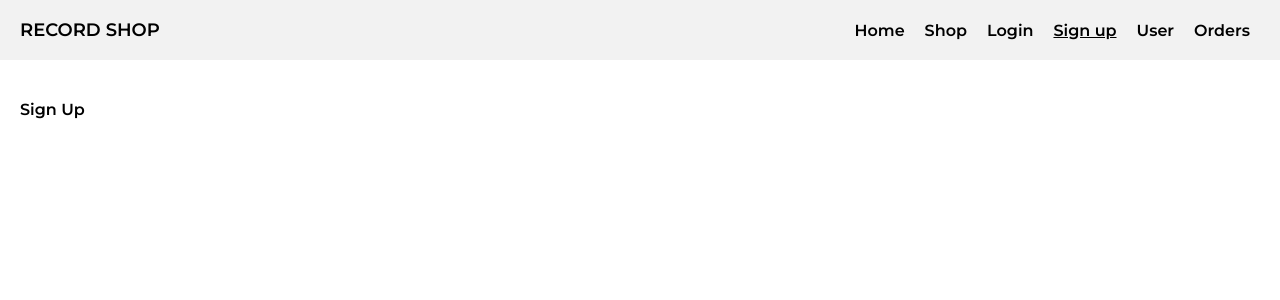
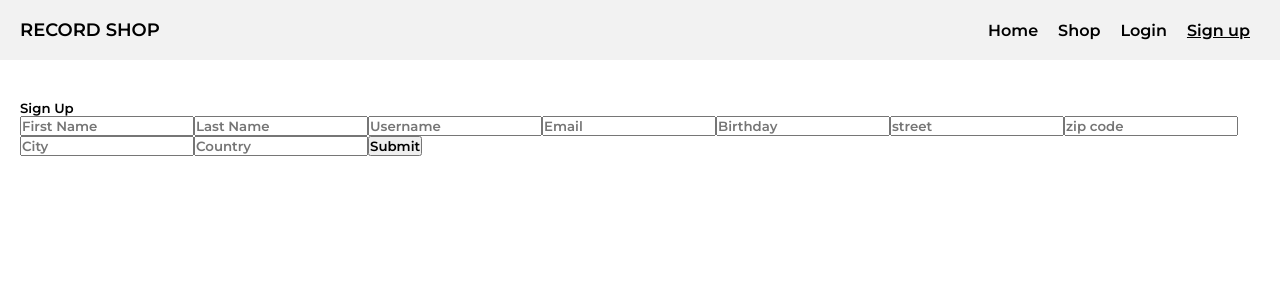
Before and after one commit to Lnferrari/record-store, a React (Create React App) app in the folder client/: page /signup in a window 1280 px wide. Shown: the top 300 px of the page. Built offline with nearby package versions, Linux system fonts and the light colour scheme.

Commit message:
adding sign up page

```diff
--- a/client/package.json
+++ b/client/package.json
@@ -10,7 +10,9 @@
     "react": "^17.0.2",
     "react-dom": "^17.0.2",
     "react-hook-form": "^7.15.3",
+    "react-router-dom": "^5.3.0",
     "react-scripts": "4.0.3",
+    "react-toastify": "^8.0.2",
     "web-vitals": "^1.1.2"
   },
   "scripts": {
--- a/client/src/Components/App.js
+++ b/client/src/Components/App.js
@@ -6,7 +6,8 @@ import Login from './Login';
 import Signup from './Signup';
 import UserProfile from './UserProfile'
 import UserOrders from './UserOrders'
-
+import { ToastContainer, toast } from 'react-toastify';
+import 'react-toastify/dist/ReactToastify.css';
 
 const App = () => {
   return (
@@ -24,6 +25,7 @@ const App = () => {
         </Switch>
 
       </Router>
+      <ToastContainer />
     </div>
   );
 }
--- a/client/src/Components/Login.jsx
+++ b/client/src/Components/Login.jsx
@@ -1,34 +1,45 @@
-import React from 'react'
-import { SignInUser } from '../helpers/apiCalls'
-import { useForm } from "react-hook-form";
+import React from 'react';
+import { SignInUser } from '../helpers/apiCalls';
+import { useContext } from 'react';
+import { UserContext } from '../context/UserContext';
+import { useForm } from 'react-hook-form';
+import { useHistory } from 'react-router-dom';
+import { toast } from 'react-toastify';
 
 const Login = () => {
+  const {
+    register,
+    handleSubmit,
+    formState: { errors },
+  } = useForm();
+  let history = useHistory();
 
-  const { register, handleSubmit, formState: { errors } } = useForm();
+  const { setUser } = useContext(UserContext);
 
   const onSubmit = async (data) => {
-    const res = await SignInUser(data)
-    if (res.error) console.log(res.error)
-    console.log(res)
+    const res = await SignInUser(data);
+    if (!res.error) {
+      setUser(res);
+      history.push('/shop');
+    } else {
+      toast(`🦄 ${res.error.message}`);
+    }
   };
 
   return (
     <section className='page-wrapper'>
+      <h5>Login</h5>
+      <form onSubmit={handleSubmit(onSubmit)}>
+        <input {...register('email', { required: true })} />
+        {errors.email && <span>Email is required</span>}
 
-      <h5>Login</h5>
+        <input {...register('password', { required: true })} />
+        {errors.password && <span>Password is required</span>}
 
-      <form onSubmit={handleSubmit(onSubmit)}>
-        <input {...register("email", {required: true})} />
-        {errors.email && <span>This field is required</span>}
+        <input type='submit' />
+      </form>
+    </section>
+  );
+};
 
-        <input {...register("password", {required: true})} />
-        {errors.password && <span>This field is required</span>}
-
-        <input type="submit" />
-      </form>
-
-    </section>
-  )
-}
-
-export default Login
+export default Login;
--- a/client/src/Components/Navigation.jsx
+++ b/client/src/Components/Navigation.jsx
@@ -1,7 +1,11 @@
-import React from 'react'
+import React, { useContext } from 'react'
 import { NavLink } from 'react-router-dom'
+import { UserContext } from '../context/UserContext'
+
 
 const Navigation = () => {
+  const { user } = useContext(UserContext)
+
   return (
     <nav className='navigation'>
       <div className='logo'>
@@ -15,18 +19,25 @@ const Navigation = () => {
         <NavLink exact to='/shop' activeClassName='active'>
           Shop
         </NavLink>
+        {
+          !user
+          ? <>
               <NavLink exact to='/login' activeClassName='active'>
                 Login
               </NavLink>
               <NavLink exact to='/signup' activeClassName='active'>
                 Sign up
               </NavLink>
-        <NavLink exact to='/profile/:id' activeClassName='active'>
-          User
-        </NavLink>
+            </>
+          : <>
               <NavLink exact to='/profile/:id/orders' activeClassName='active'>
                 Orders
               </NavLink>
+              <NavLink exact to='/profile/:id' activeClassName='active' className='avatar'>
+                <img src={user.avatar} alt="avatar" />
+              </NavLink>
+            </>
+        }
       </div>
     </nav>
   )
--- a/client/src/Components/Record.jsx
+++ b/client/src/Components/Record.jsx
@@ -1,7 +1,6 @@
 import React from 'react'
 
 const Record = ({ data }) => {
-  // const cover = data.image[3]['#text'] || data.image[0]['#text']
 
   return (
     <div className='record'>
--- a/client/src/Components/Shop.jsx
+++ b/client/src/Components/Shop.jsx
@@ -15,7 +15,7 @@ const Shop = () => {
   }, [setRecords])
 
   const recordsList = records.map(item => (
-    <Record data={item} key={item.mbid} />
+    <Record data={item} key={item._id} />
   ))
 
   return (
--- a/client/src/Components/Signup.jsx
+++ b/client/src/Components/Signup.jsx
@@ -1,9 +1,65 @@
-import React from 'react'
+import React, { useContext } from 'react'
+import { useForm } from 'react-hook-form';
+import { useHistory } from 'react-router';
+import { UserContext } from '../context/UserContext';
+import { SignUpUser } from '../helpers/apiCalls';
+import { toast } from 'react-toastify';
+
 
 const Signup = () => {
+  const { setUser } = useContext(UserContext);
+
+  const { register, handleSubmit, formState: { errors } } = useForm();
+
+  let history = useHistory()
+
+  const onSubmit = async (data) => {
+    const res = await SignUpUser(data)
+    if (!res.error) {
+      setUser(res)
+      history.push('/shop')
+    } else {
+      toast(`🦄 ${res.error.message}`);
+    }
+  };
+
+  console.log(errors);
+
+
   return (
     <section className='page-wrapper'>
-      Sign Up
+      <h5>Sign Up</h5>
+
+      <form onSubmit={handleSubmit(onSubmit)}>
+        <input type="text" placeholder="First Name" {...register("firstname", {required: true, maxLength: 80})} />
+        {errors.firstname && <span>First Name is required</span>}
+
+        <input type="text" placeholder="Last Name" {...register("lastname", {required: true, maxLength: 100})} />
+        {errors.lastname && <span>Last Name is required</span>}
+
+        <input type="text" placeholder="Username" {...register("username", {})} />
+        {errors.username && <span>User Name is required</span>}
+
+        <input type="text" placeholder="Email" {...register("email", {required: true, pattern: /^\S+@\S+$/i})} />
+        {errors.email && <span>Email is required</span>}
+
+        <input type="datetime" placeholder="Birthday" {...register("birthday", {pattern: /YYYY-MM-DD/i})} />
+        {errors.birthday && <span>Birthday is required</span>}
+
+        <input type="text" placeholder="street" {...register("street", {})} />
+        {errors.street && <span>Street is required</span>}
+
+        <input type="text" placeholder="zip code" {...register("zipCode", {})} />
+        {errors.zipCode && <span>Zip Code is required</span>}
+
+        <input type="text" placeholder="City" {...register("city", {})} />
+        {errors.city && <span>City is required</span>}
+
+        <input type="text" placeholder="Country" {...register("country", {})} />
+        {errors.country && <span>Country is required</span>}
+
+        <input type="submit" />
+      </form>
     </section>
   )
 }
--- a/client/src/context/UserContext.jsx
+++ b/client/src/context/UserContext.jsx
@@ -3,10 +3,11 @@ import { useState, createContext, useEffect } from "react";
 export const UserContext = createContext()
 
 export const UserContextProvider = ({ children }) => {
-  const [records, setRecords] = useState([])
+  const [ records, setRecords ] = useState([])
+  const [ user, setUser ] = useState(null)
 
   return (
-    <UserContext.Provider value={{ records, setRecords }}>
+    <UserContext.Provider value={{ records, setRecords, user, setUser }}>
       {children}
     </UserContext.Provider>
   )
--- a/client/src/helpers/apiCalls.js
+++ b/client/src/helpers/apiCalls.js
@@ -1,6 +1,6 @@
-import axios from 'axios'
+import axios from 'axios';
 
-const serverUrl = 'https://localhost:5000'
+const serverUrl = 'http://localhost:5000'
 
 export const getRecords = async () => {
   try {
@@ -18,10 +18,22 @@ export const SignInUser = async (data) => {
       `${serverUrl}/users/login`,
       data
     );
-    console.log(res)
     const result = res.data
     return result
   } catch (error) {
     return error
   }
 }
+
+export const SignUpUser = async (data) => {
+  try {
+    const res = await axios.post(
+      `${serverUrl}/users`,
+      data
+    );
+    const result = res.data
+    return result
+  } catch (error) {
+    return error
+  }
+}
--- a/client/src/scss/navigationBar/_nav.scss
+++ b/client/src/scss/navigationBar/_nav.scss
@@ -20,6 +20,10 @@
   }
 
   .menu {
+    display: flex;
+    align-items: center;
+
+
     a {
       margin: 0 10px;
       color: black;
@@ -30,5 +34,16 @@
         // opacity: 0.5;
       }
     }
+
+    .avatar {
+      display: flex;
+      align-items: center;
+
+      img {
+        width: 35px;
+        border-radius: 50%;
+        border: 2px solid black;
+      }
+    }
   }
 }
--- a/client/src/scss/shop/_shop.scss
+++ b/client/src/scss/shop/_shop.scss
@@ -9,7 +9,7 @@
     padding: 10px;
 
     img {
-      width: 100%;
+      max-width: 100%;
     }
   }
 }
```
Also changed, not shown: client/src/scss/signUp/_signUp.scss (added), 1 other file (tests, documents, lock files or other folders). Lines whose indentation alone changed are shown as unchanged.
